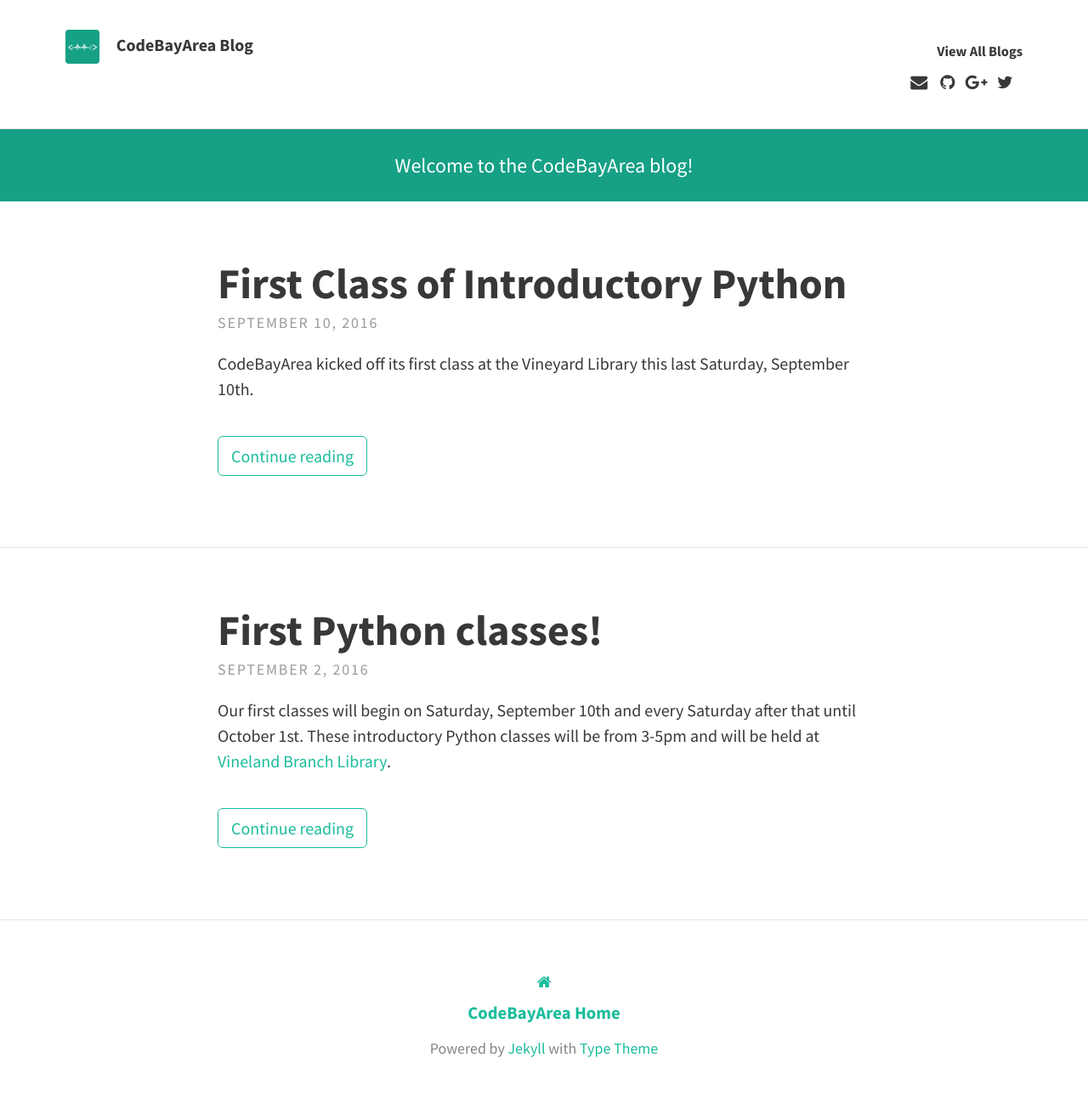
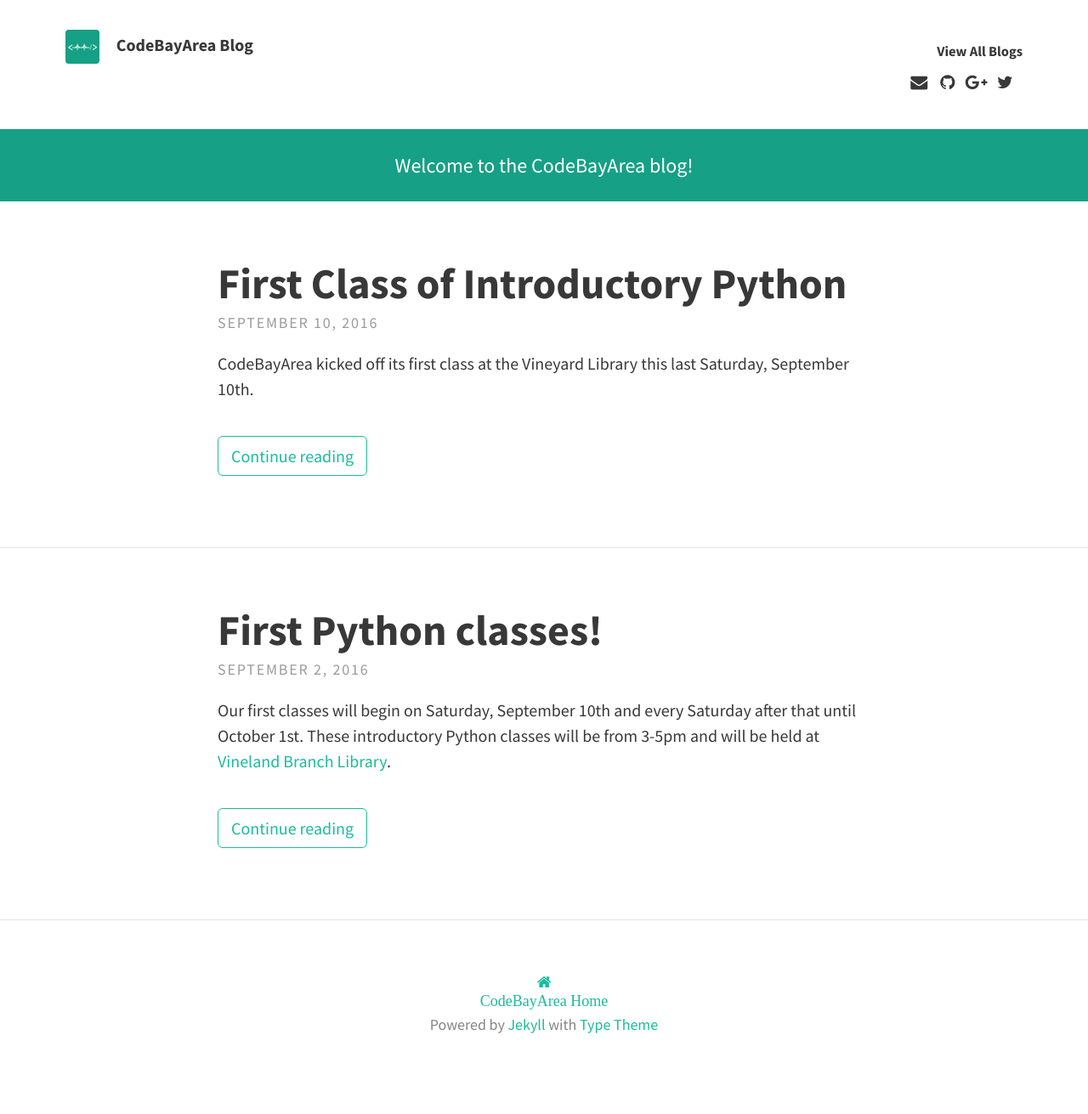
Before and after one commit to codebayarea/codebayarea.github.io, a Jekyll site: the page built from index.html, in a window 1280 px wide. Shown: the whole page at 85% size. Built offline with Jekyll 4.4.1, drawn with Linux system fonts in a browser that asks for light colours; nearby versions of some CDN libraries; the list of posts is cut into pages by our own code; after the commit the page ends 1283 px from its top, so only the background shows below that.

Commit message:
Update footer.html

```diff
--- a/_includes/footer.html
+++ b/_includes/footer.html
@@ -4,7 +4,7 @@
 
 {% if site.theme_settings.footer_text %}
 <footer class="site-footer">
-	<a href="http://codebayarea.com/"><i class="fa fa-home" aria-hidden="true"><h4>CodeBayArea Home</h4></i></a>
+	<a href="http://codebayarea.com/"><i class="fa fa-home" aria-hidden="true"><p>CodeBayArea Home</p></i></a>
 	<p class="text">{{ site.theme_settings.footer_text }}</p>
 </footer>
 {% endif %}
```
